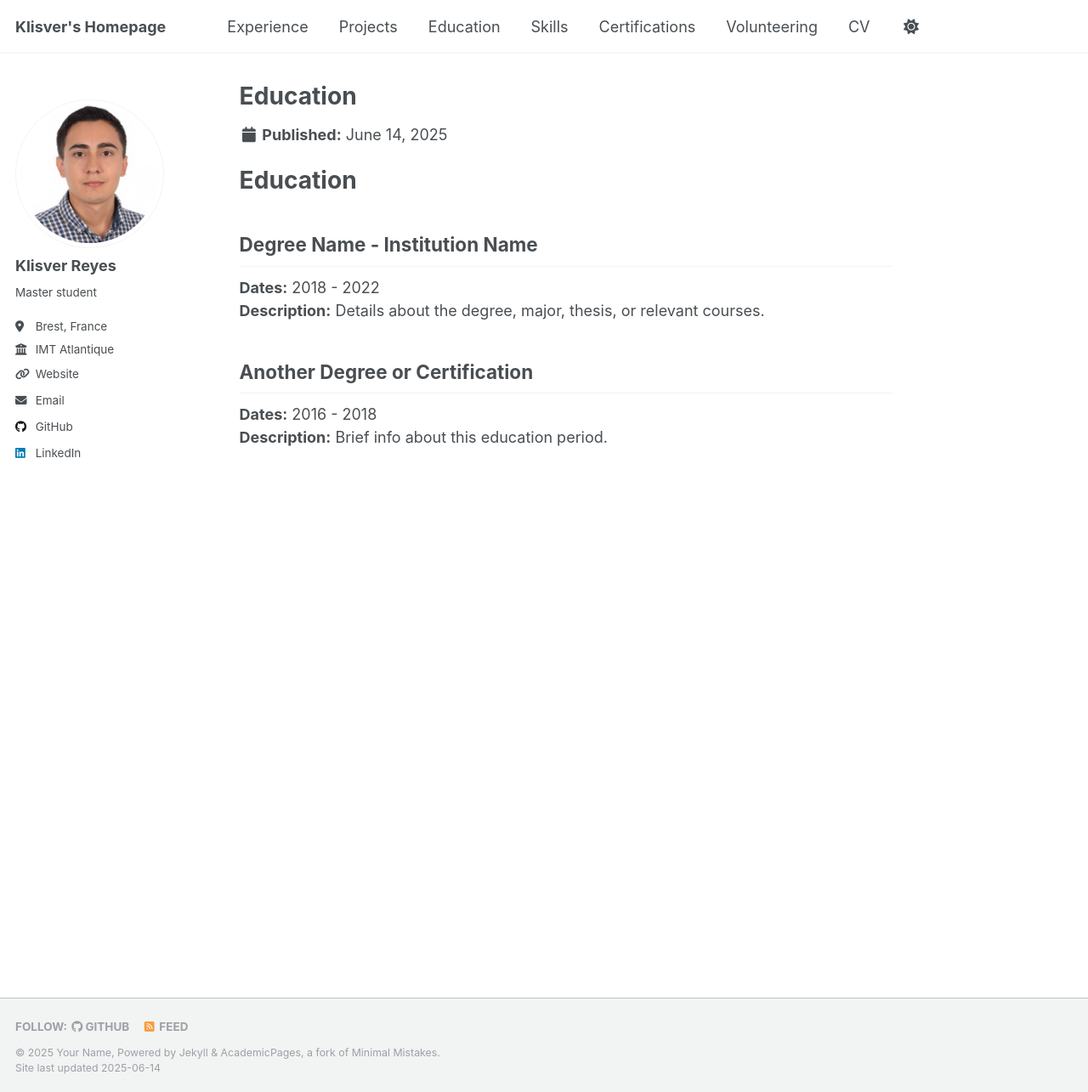
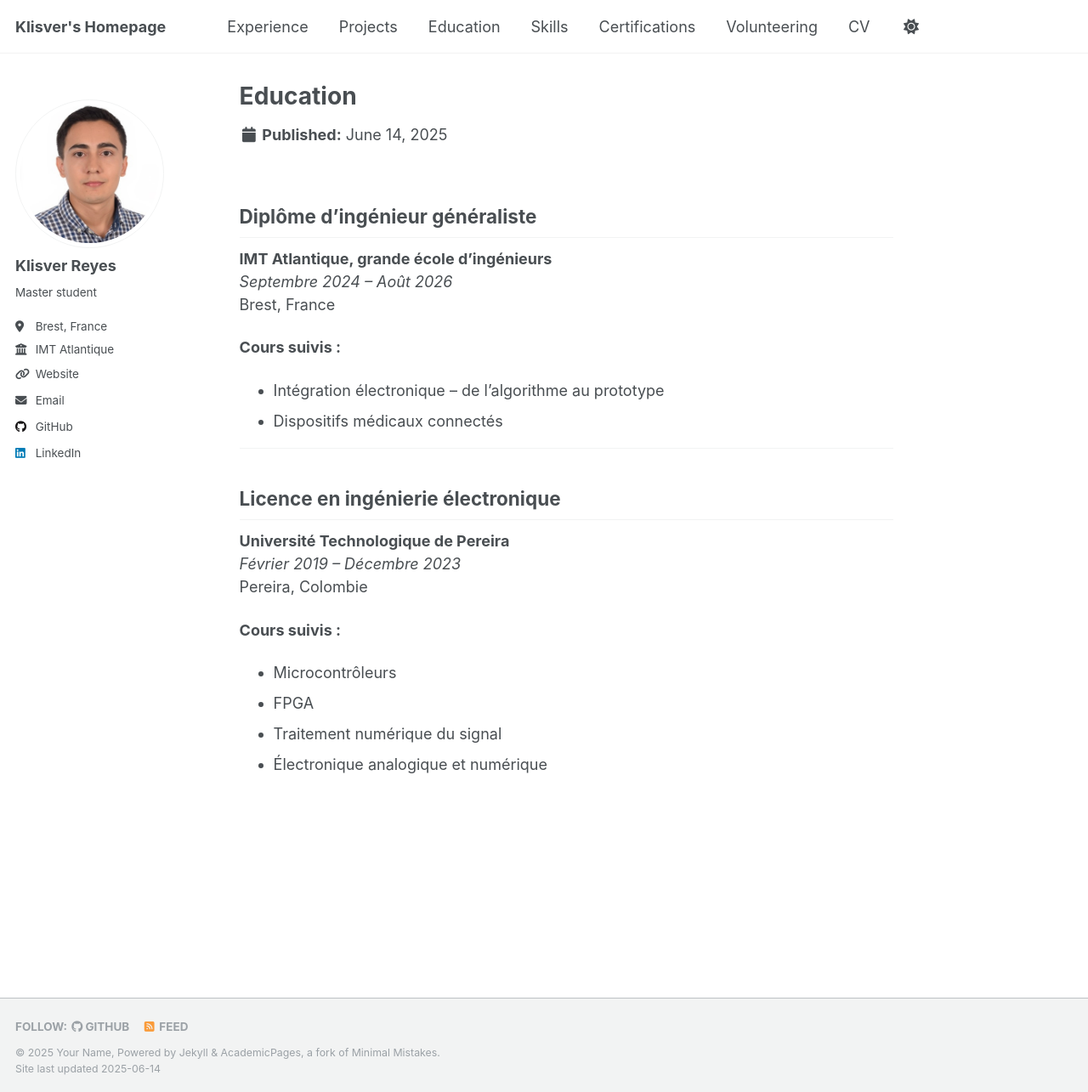
Before and after one commit to Klisver-Reyes/Klisver-Reyes.github.io, a Jekyll site: the page built from _education/education.md, in a window 1280 px wide and 1285 px high. Shown: the whole window at 85% size. Built offline with Jekyll 4.4.1, drawn with Linux system fonts in a browser that asks for light colours.

Commit message:
Update education.md

```diff
--- a/_education/education.md
+++ b/_education/education.md
@@ -5,12 +5,24 @@ type: education
 permalink: /education/
 ---
 
-# Education
+## Diplôme d’ingénieur généraliste
+**IMT Atlantique, grande école d’ingénieurs**
+*Septembre 2024 – Août 2026*
+Brest, France
 
-## Degree Name - Institution Name
-**Dates:** 2018 - 2022
-**Description:** Details about the degree, major, thesis, or relevant courses.
+**Cours suivis :**
+- Intégration électronique – de l’algorithme au prototype
+- Dispositifs médicaux connectés
 
-## Another Degree or Certification
-**Dates:** 2016 - 2018
-**Description:** Brief info about this education period.
+---
+
+## Licence en ingénierie électronique
+**Université Technologique de Pereira**
+*Février 2019 – Décembre 2023*
+Pereira, Colombie
+
+**Cours suivis :**
+- Microcontrôleurs
+- FPGA
+- Traitement numérique du signal
+- Électronique analogique et numérique
```
